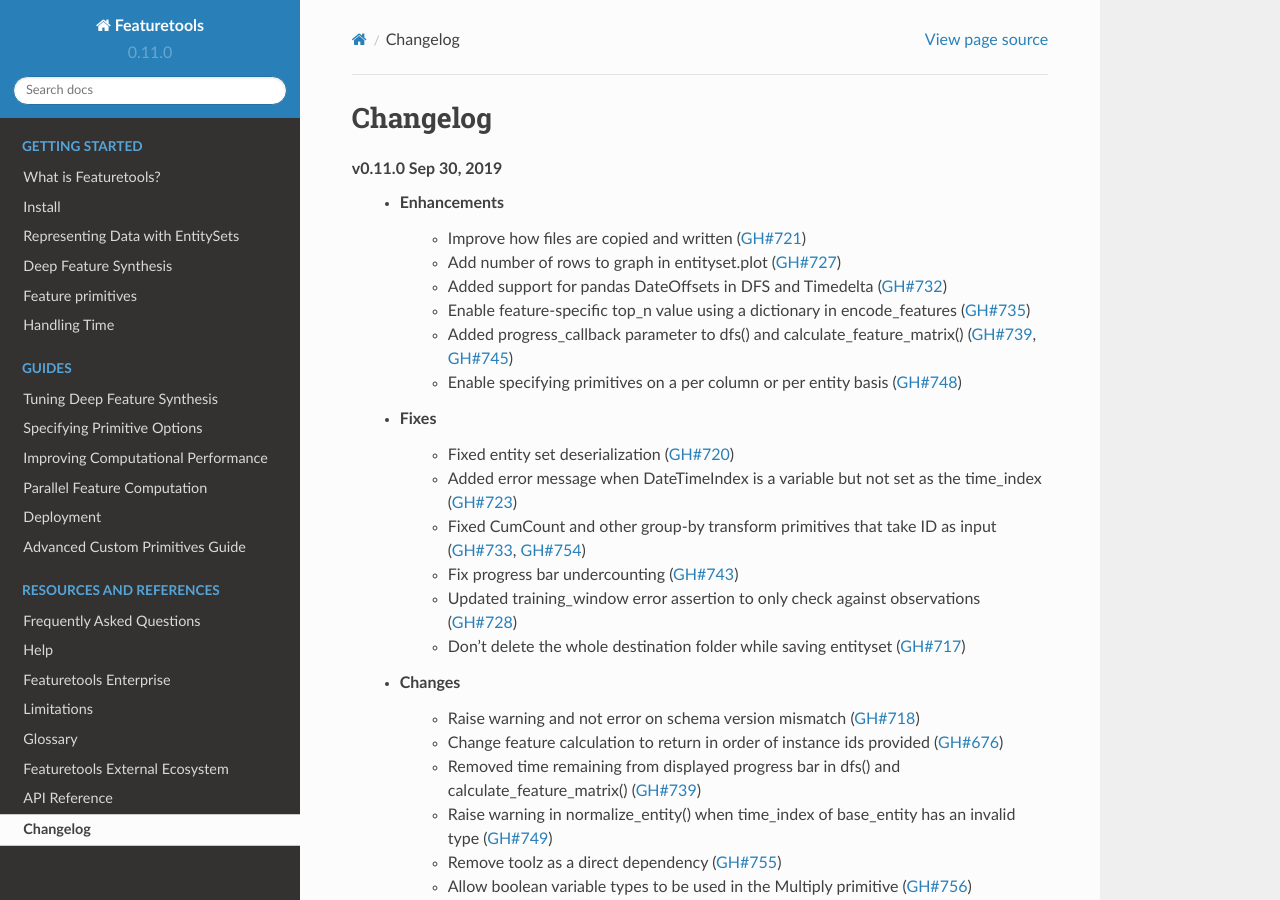
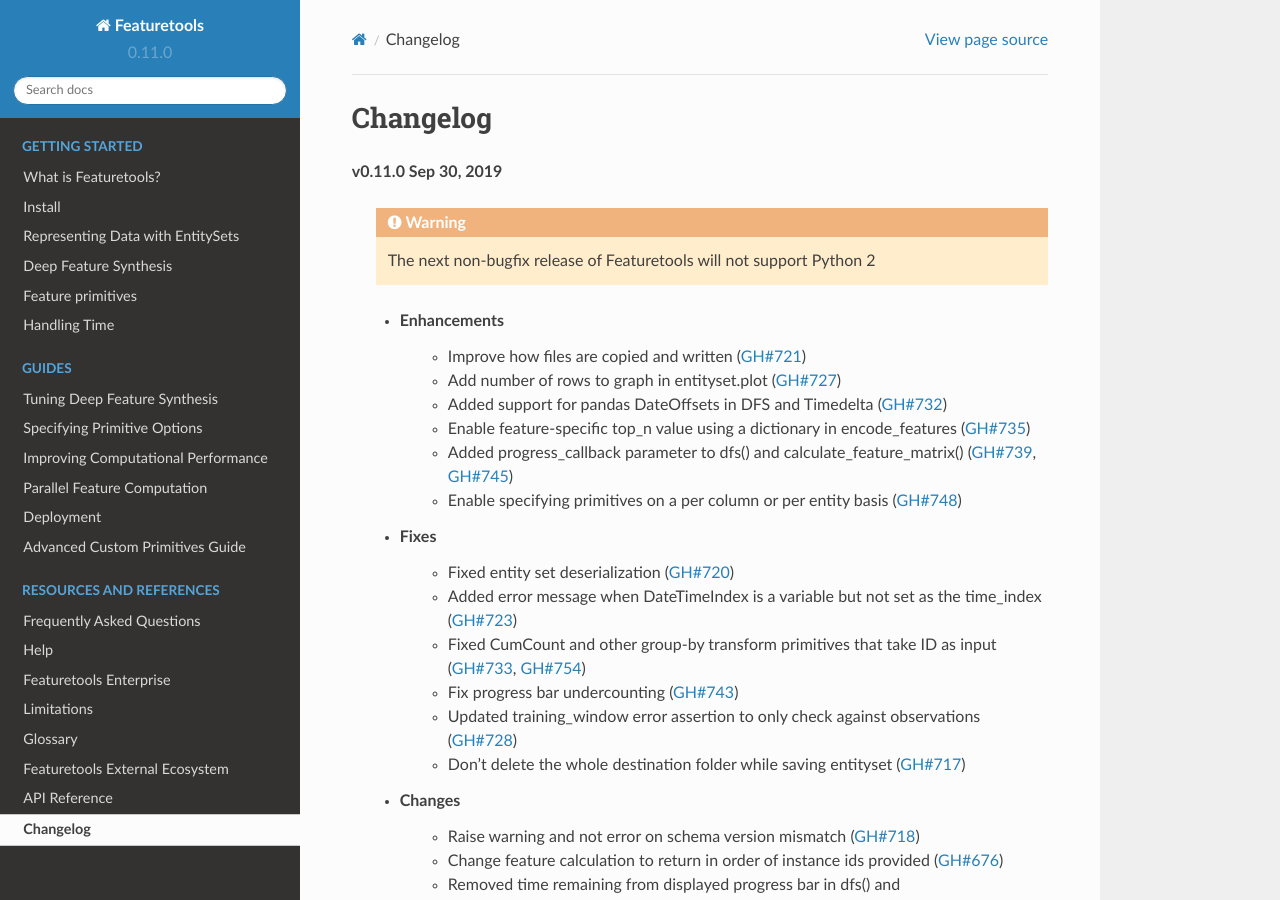
Before and after one commit to alteryx/featuretools, a Sphinx documentation site: the page built from docs/source/changelog.rst, in a window 1280 px wide and 900 px high. Built offline with Sphinx 7.4.7 and the Read the Docs theme 2.0.0, drawn with Linux system fonts in a browser that asks for light colours; pages that are not in the unit, such as notebooks, are missing from menus.

Commit message:
add warning about dropping python 2

```diff
--- a/docs/source/changelog.rst
+++ b/docs/source/changelog.rst
@@ -3,6 +3,10 @@
 Changelog
 ---------
 **v0.11.0 Sep 30, 2019**
+
+    .. warning::
+        The next non-bugfix release of Featuretools will not support Python 2
+
     * Enhancements
         * Improve how files are copied and written (:pr:`721`)
         * Add number of rows to graph in entityset.plot (:pr:`727`)
```
